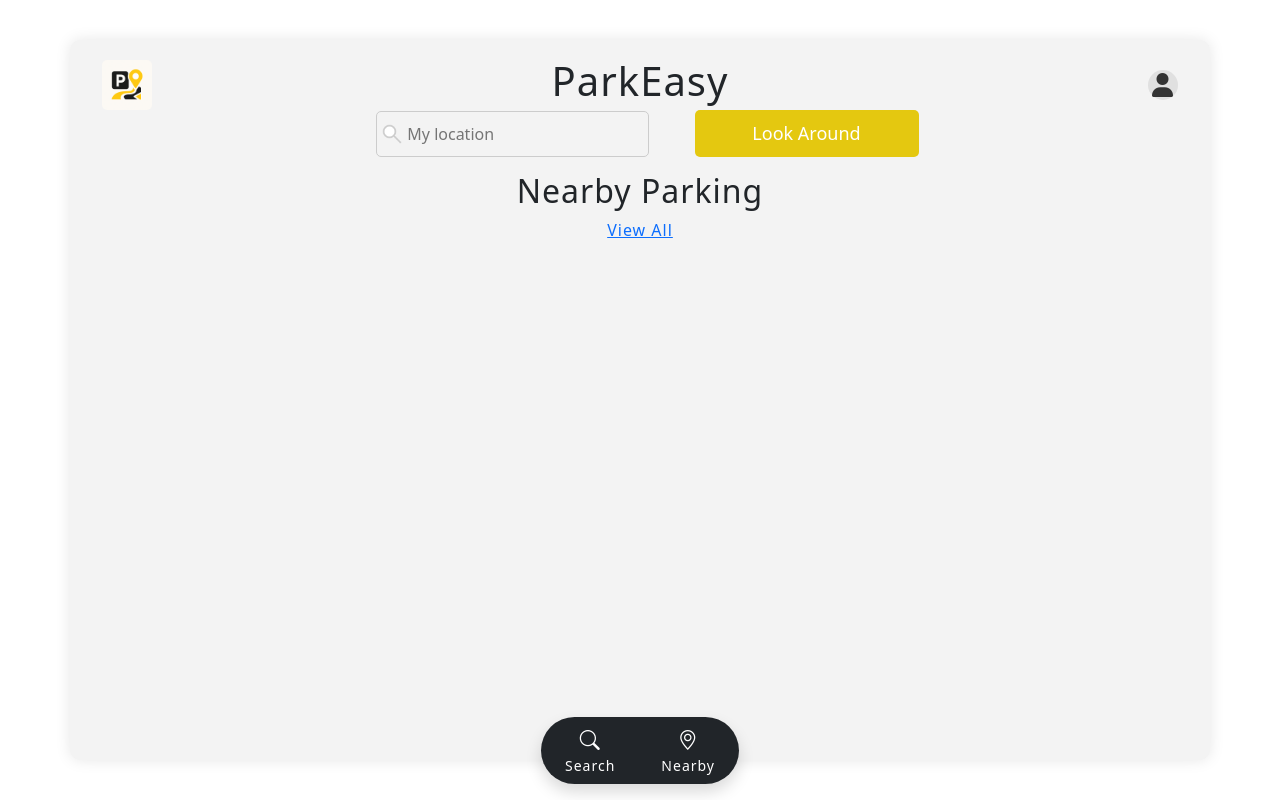
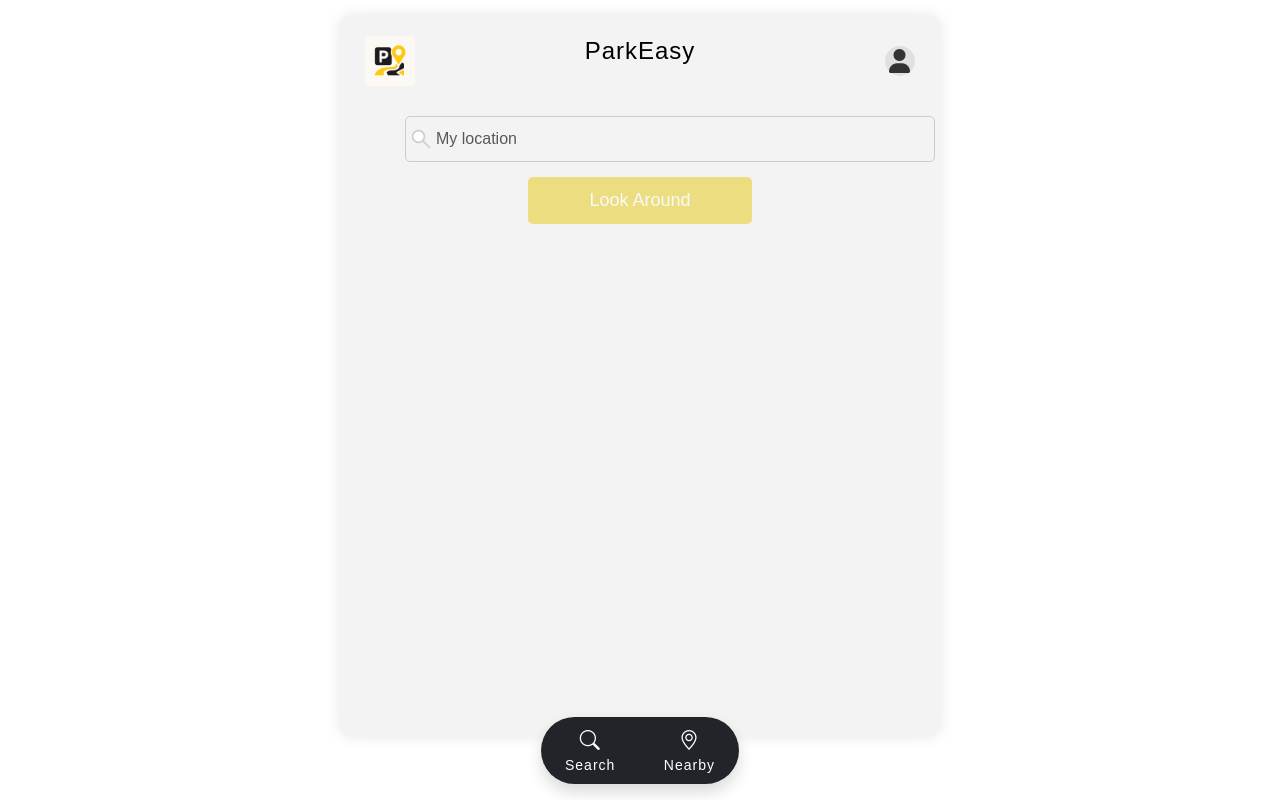
Before and after one commit to PaulaS06/parking-space-management-dortmund, a Flask app: page /nearby in a window 1280 px wide. Run offline with Flask 3, Linux system fonts and the light colour scheme.

Commit message:
updated files from frontend branch and adjusted nearby window layout

```diff
--- a/frontend/static/css/nearby.css
+++ b/frontend/static/css/nearby.css
@@ -1,118 +1,36 @@
-/* Standard: Mobile First */
-.container {
-    background-color: #f3f3f3;
-    padding-top: 20px;
-    padding-left: 5px;
-    padding-right:5px;
-    border-radius: 10px;
-    box-shadow: 0 0 15px rgba(0, 0, 0, 0.1);
-    width: 100vw;
-    height: 100vh;
-    box-sizing: border-box;
-    text-align: center;
+.location {
+    padding-top: 30px;
+    position: relative;
+    margin-right:30px;
+    margin-left:30px;
+    width: auto;
 }
 
-/* Body sollte nicht zentrieren, da Container Vollbild nutzt */
-body {
-    font-family: "Montserrat", sans-serif;
-    background-color: white;
-    color: black;
-    margin: 0;
+.location-dropdown {
+    margin-left: 30px;
+    margin-right: 30px;
+    width: auto;
+    position: absolute;
+    top: 100%;
+    left: 0;
+    right: 0;
+    background: #fff;
+    border-radius: 8px;
+    margin-top: 5px;
     padding: 0;
-    letter-spacing: 1px;
+    list-style: none;
+    box-shadow: 0 4px 12px rgba(0,0,0,0.15);
+    z-index: 1000;
 }
 
-/* Desktop: Container begrenzen und zentrieren */
-@media (min-width: 768px) {
-    body {
-        display: flex;
-        justify-content: center;
-        align-items: center;
-        height: 100vh;
-    }
-
-    .container {
-        width: 600px;     /* Desktopbreite */
-        height: 90vh;     /* Höhe automatisch */
-    }
+.location-dropdown li {
+    padding: 10px 12px;
+    cursor: pointer;
+    display: flex;
+    align-items: center;
+    gap: 8px;
 }
 
-h1 {
-    font-size: 24px;
-    color: black;
-    margin-bottom: 20px;
+.location-dropdown li:hover {
+    background-color: #f3f3f3;
 }
-
-input[type="text"] {
-    padding: 10px;
-    font-size: 16px;
-    margin-bottom: 15px;
-    border: 1px solid #ccc;
-    border-radius: 5px;
-    margin-right:30px;
-    margin-left:30px;
-    background-color: #f3f3f3;
-    background-image:url('../images/search.png');
-    background-size: 20px 20px;
-    background-repeat: no-repeat;
-    background-position: 5px center;
-    padding-left: 30px;
-}
-
-.submit-btn {
-    width:224px;
-    padding: 10px 20px;
-    background-color: #e4c810;
-    color: white;
-    border-radius: 5px;
-    font-size: 18px;
-    margin-right:10px;
-    margin-left:10px;
-    border:none;
-}
-.submit-btn:active {
-background-color: #b9a30d;
-}
-.header {
-    display: flex;
-    justify-content: space-between;
-    align-items: center;
-    position: relative;
-}
-.header h1 {
-    position: absolute;
-    left: 50%;
-    transform: translateX(-50%);
-}
-.search {
-    margin-top:20px;
-    display: flex;
-    flex-direction: column;
-}
-.header-img {
-    width: 50px;
-    height: 50px;
-    object-fit: cover;
-    border-radius: 5px;
-    margin-left:20px;
-}
-.user-icon-circle {
-    margin-left:auto;
-    margin-right:20px;
-    font-size: 24px;
-    color: #333;
-    background-color: #e0e0e0;
-    border-radius: 50%;
-    padding: 10px;
-    display: inline-flex;
-    justify-content: center;
-    align-items: center;
-    width: 30px;
-    height: 30px;
-}
-
-
-.location-icon {
-    font-size: 24px;
-    color: yellow; /* Cambia el color del icono a amarillo */
-}
--- a/frontend/templates/layout.html
+++ b/frontend/templates/layout.html
@@ -7,6 +7,8 @@
 
     <link href="https://cdn.jsdelivr.net/npm/bootstrap@5.3.2/dist/css/bootstrap.min.css" rel="stylesheet">
     <link rel="stylesheet" href="static/css/index.css">
+    {% block extra_css %}{% endblock %}
+
     <link href="https://cdnjs.cloudflare.com/ajax/libs/font-awesome/6.0.0-beta3/css/all.min.css" rel="stylesheet">
     <link href="https://fonts.googleapis.com/css2?family=Roboto:wght@400;700&display=swap" rel="stylesheet">
     <link href="https://cdn.jsdelivr.net/npm/bootstrap-icons/font/bootstrap-icons.css" rel="stylesheet">
@@ -45,5 +47,7 @@
     <script src="/static/js/scripts.js"></script>
     <script src="/static/js/result_list.js"></script>
     <script src="/static/js/search_suggestions.js"></script>
+
+    {% block extra_js %}{% endblock %}
 </body>
 </html>
--- a/frontend/templates/nearby.html
+++ b/frontend/templates/nearby.html
@@ -1,64 +1,33 @@
-<!DOCTYPE html>
+{% extends "layout.html" %}
 
-<html lang="en">
+{% block extra_js %}
+<script src="static/js/location.js" defer></script>
+{% endblock %}
 
-<head>
-    <meta charset="UTF-8">
-    <meta name="viewport" content="width=device-width, initial-scale=1.0">
+{% block extra_css %}
+<link rel="stylesheet" href="static/css/nearby.css">
+{% endblock %}
 
-    <title> Nearby Window </title>
-
-    <link rel="stylesheet" href="static/css/nearby.css">
-    <link href="https://cdnjs.cloudflare.com/ajax/libs/font-awesome/6.0.0-beta3/css/all.min.css" rel="stylesheet">
-    <link href="https://fonts.googleapis.com/css2?family=Roboto:wght@400;700&display=swap" rel="stylesheet">
-    <link href="https://cdn.jsdelivr.net/npm/bootstrap-icons/font/bootstrap-icons.css" rel="stylesheet">
-    <link href="https://cdn.jsdelivr.net/npm/bootstrap@5.3.2/dist/css/bootstrap.min.css" rel="stylesheet">
-
-    <script src="static/js/location.js" defer></script>
-
-</head>
-
-<body>
-    <div class="container">
-        <div class="header">
-            <img src="static/images/logo.png" alt="Imagen Izquierda" class="header-img">
-            <h1>ParkEasy</h1>
-            <div class="user-icon-circle">
-                <i class="fas fa-user"></i>
-            </div>
-        </div>
-
-        <input type="text" id="starting_code" name="starting_code" placeholder="My location" required>
-        <button type="submit" class="submit-btn">Look Around</button>
-
-        <label id="location-label" for="sta
-        rting_code"></label>
-
-
-        <div class="title-row">
-            <h2>Nearby Parking</h2>
-            <a href="#">View All</a>
+{% block content %}
+    <div class="header">
+        <img src="static/images/logo.png" alt="logo" class="header-img">
+        <h1>ParkEasy</h1>
+        <div class="user-icon-circle">
+            <i class="fas fa-user"></i>
         </div>
     </div>
 
-    <nav class="fixed-bottom d-flex justify-content-center mb-3">
-    <div class="navbar navbar-dark bg-dark shadow rounded-pill px-4 py-2" style="max-width: 400px;">
-        <div class="d-flex justify-content-between" style="width: 150px;">
+    <div class="location">
+        <input type="text" id="location_input" class="form-control" placeholder="My location" autocomplete="off">
 
-            <a class="nav-link text-white text-center d-flex flex-column align-items-center"
-                href="{{ url_for('home') }}">
-                <i class="bi bi-search fs-5"></i>
-                <span class="small">Search</span>
-            </a>
+        <ul id="locationDropdown" class="location-dropdown d-none">
+            <li id="getLocationOption">
+                <i class="bi bi-geo-alt"></i> Get current location
+            </li>
+        </ul>
+    </div>
 
-            <a class="nav-link text-white text-center d-flex flex-column align-items-center"
-                href="{{ url_for('nearby') }}">
-                <i class="bi bi-geo-alt fs-5"></i>
-                <span class="small">Nearby</span>
-            </a>
-        </div>
+    <div class="row g-3 justify-content-center time-div">
+        <button id="submitBtn" type="submit" class="submit-btn" disabled>Look Around</button>
     </div>
-    </nav>
-
-</body>
-</html>
+{% endblock %}
```
Also changed, not shown: frontend/static/js/location.js (+50 -29 lines), frontend/static/css/index.css (indentation only), 3 other files.
